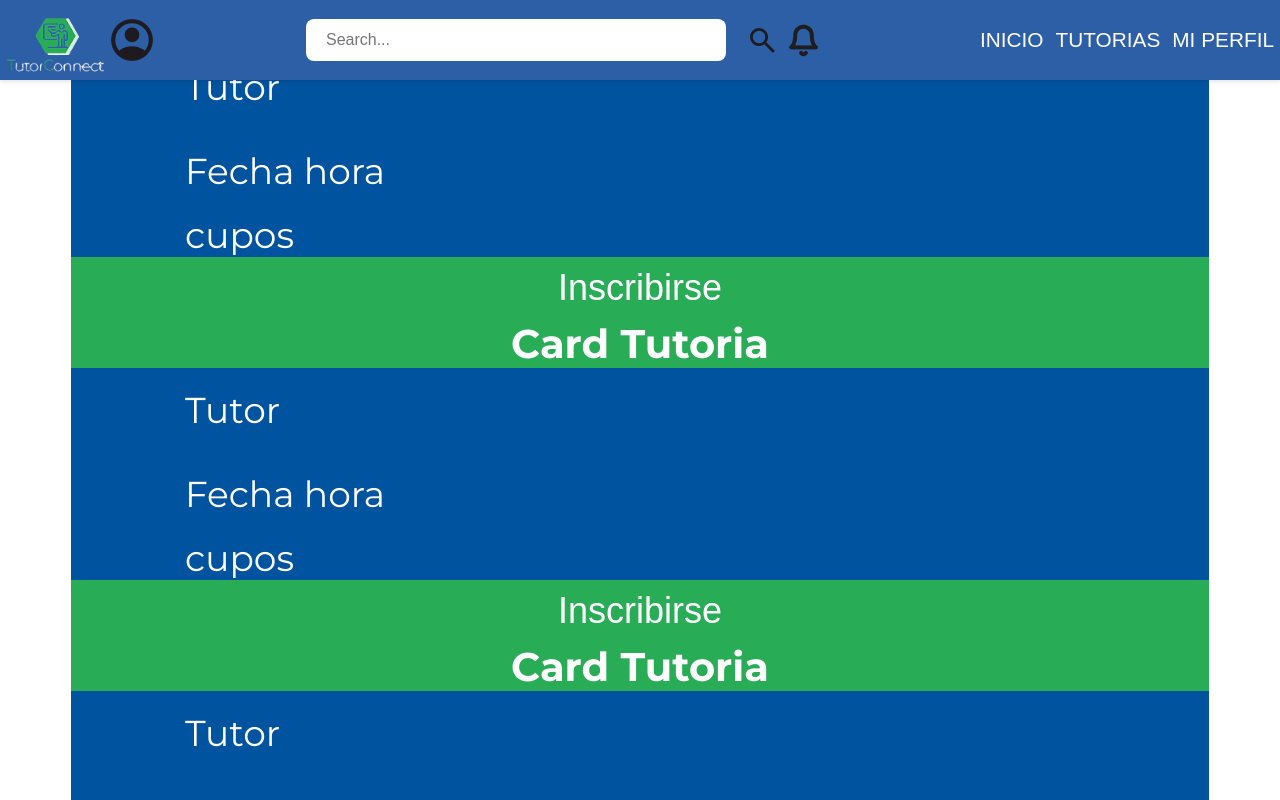
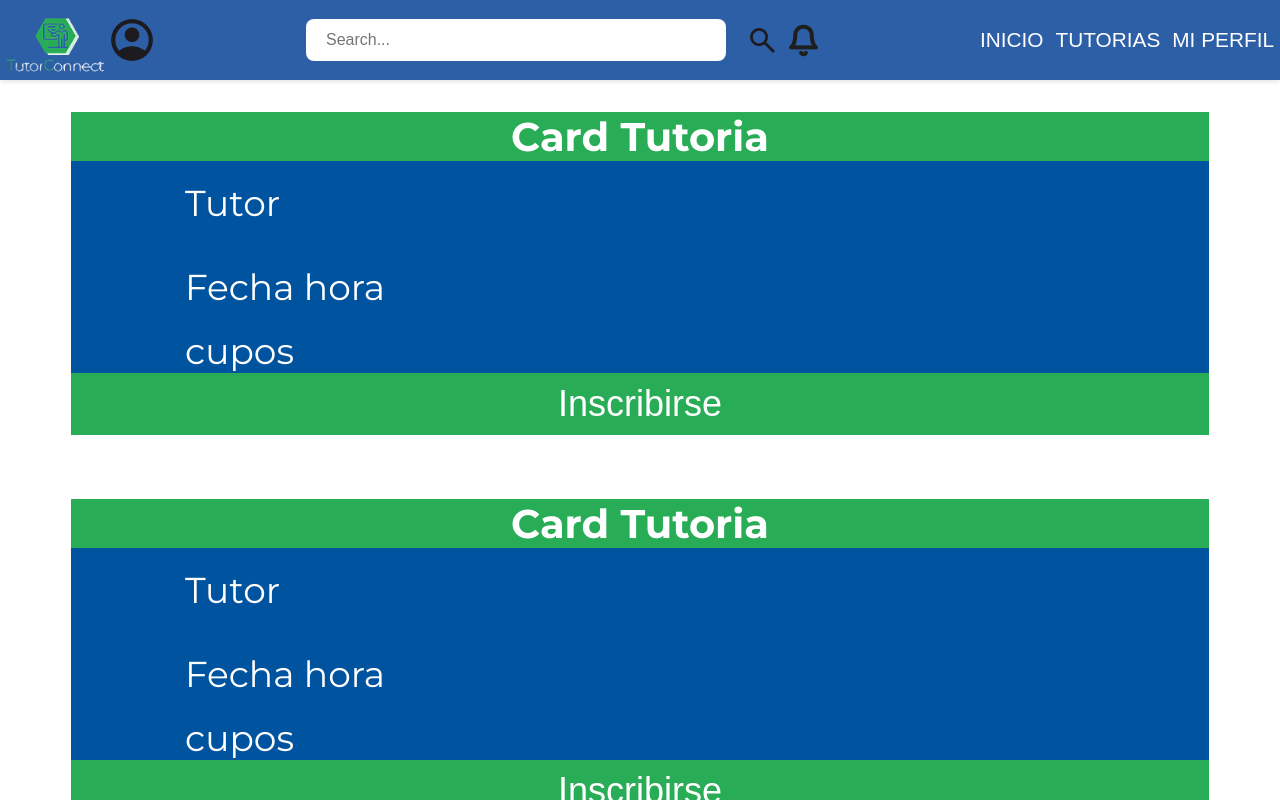
Before and after one commit to LuisAngel832/SistemaDeTutorias, a React (Vite) app: page / in a window 1280 px wide. Shown: the top 800 px of the page. Built offline with nearby package versions, Linux system fonts and the light colour scheme.

Commit message:
actualizacion de la page tutorias tutorados

```diff
--- a/src/pages/Tutorado/TutoriasT/MainContent.jsx
+++ b/src/pages/Tutorado/TutoriasT/MainContent.jsx
@@ -2,10 +2,12 @@ import CardTutoria from "./CardTutoria";
 
 const MainContent = () => {
     return (
-        <div className="main-content">
+        <div className="main-content-tutorias">
             <CardTutoria />
             <CardTutoria />
             <CardTutoria />
+            <CardTutoria />
+
         </div>
     )
 }
--- a/src/pages/Tutorado/TutoriasT/TutoriasT.jsx
+++ b/src/pages/Tutorado/TutoriasT/TutoriasT.jsx
@@ -5,7 +5,7 @@ import "./tutorias.css";
 const TutoriasT = () => {
   return (
     <div className="tutorias-tutorados">
-      <HeaderT />
+      <HeaderT/>
       <MainContent />
     </div>
   );
--- a/src/pages/Tutorado/TutoriasT/tutorias.css
+++ b/src/pages/Tutorado/TutoriasT/tutorias.css
@@ -1,16 +1,23 @@
-.main-content{
-    padding-top: 80px;
+.tutorias-tutorados{
+    margin-top:80px ;
+}
+
+.main-content-tutorias{
+    width: 100%;
+    display: flex;
+    flex-direction: column;
+    align-items: center;
 }
 
 
 .card-tutoria-content {
+    height: 100%;
   display: flex;
   flex-direction: column;
-  justify-content: center;
-  align-items: center;
   width: 90%;
   background-color: rgba(40, 173, 86, 1);
   font-family: "Montserrat", sans-serif;
+  margin: 2rem;
 }
 
 .card-tutoria-content h2{
```
